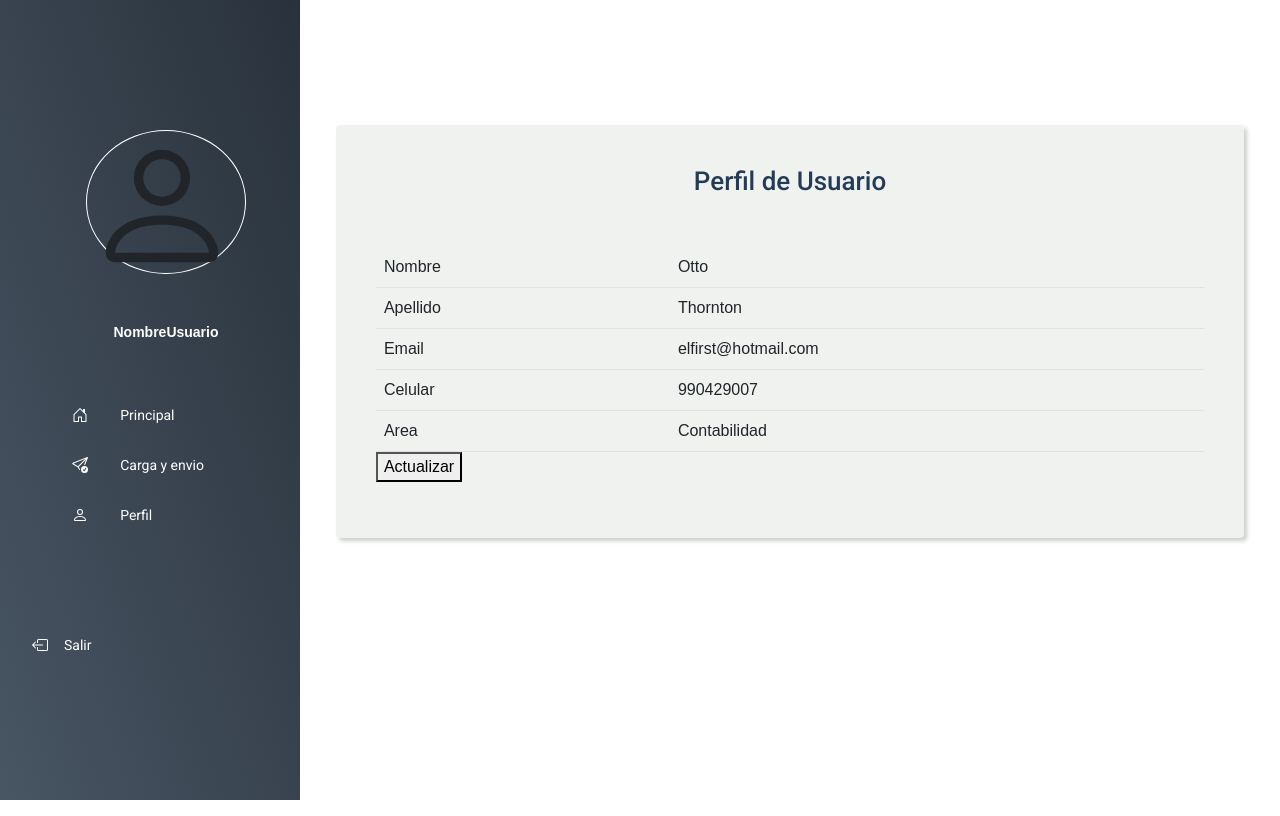
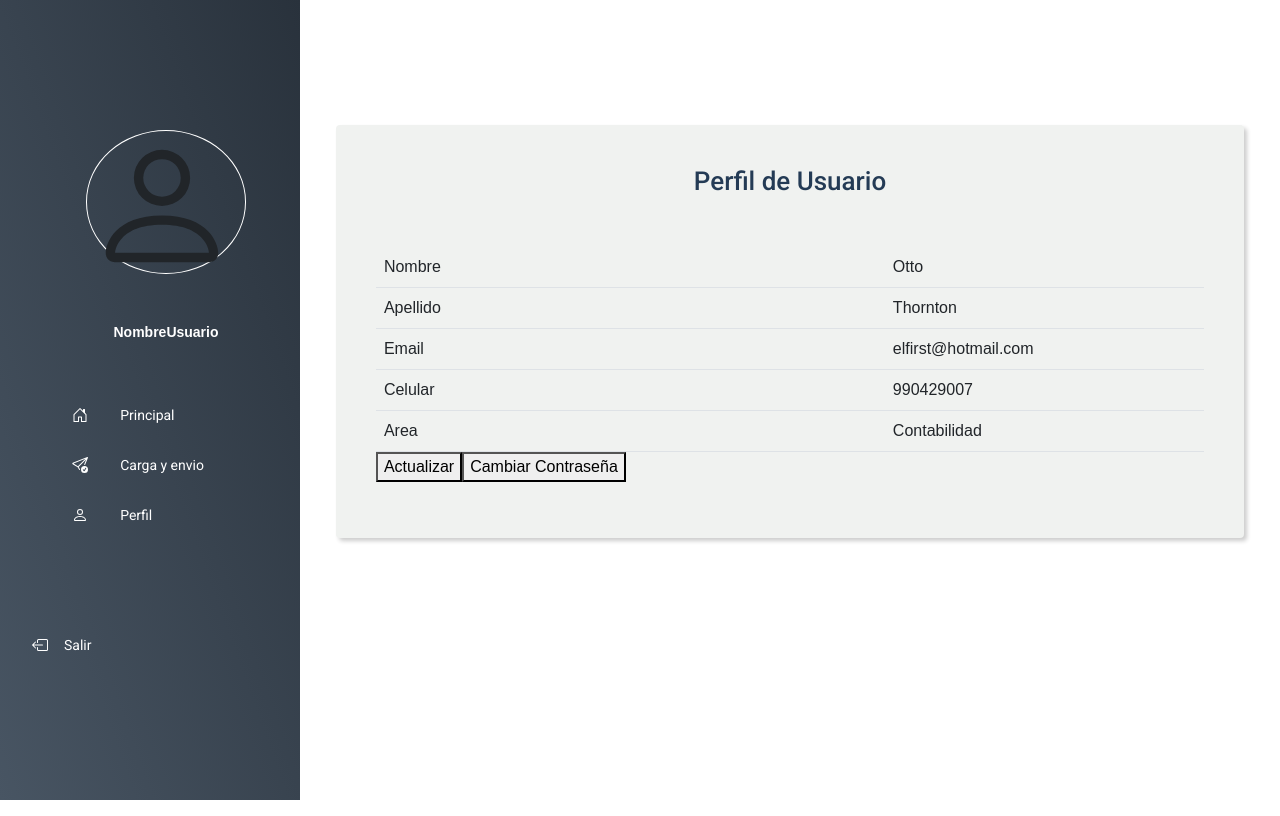
Before and after one commit to Mabeley/proyecto-contrato, an Angular app: page /perfil in a window 1280 px wide. Built offline with nearby package versions, Linux system fonts and the light colour scheme.

Commit message:
Cambiar Clave

```diff
--- a/src/app/perfil/perfil.component.html
+++ b/src/app/perfil/perfil.component.html
@@ -37,6 +37,8 @@
 
                     </tbody>
                     <button  type="button">     Actualizar   </button>
+                    <button  type="button">     Cambiar Contraseña   </button>
+
                   </table>
 
           </div>
```
